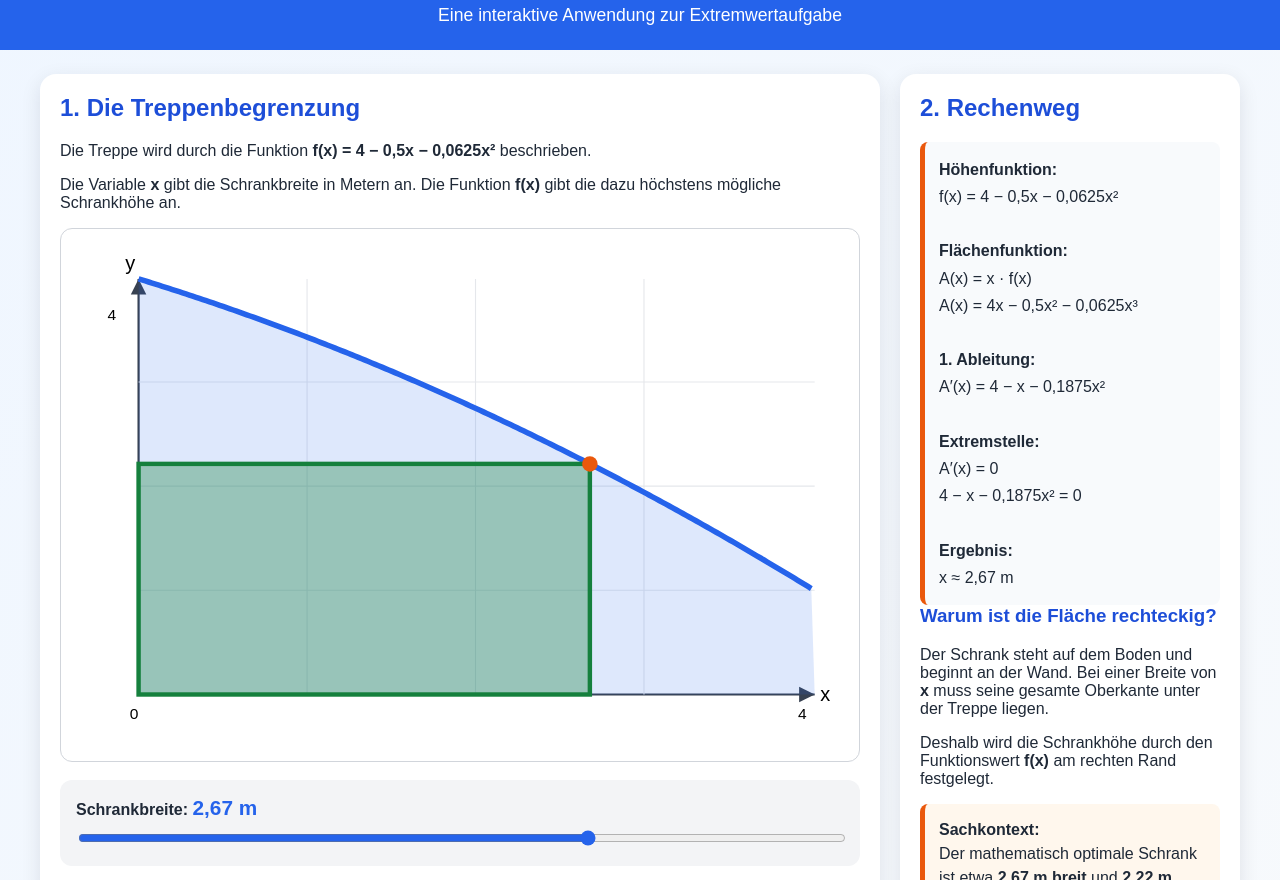
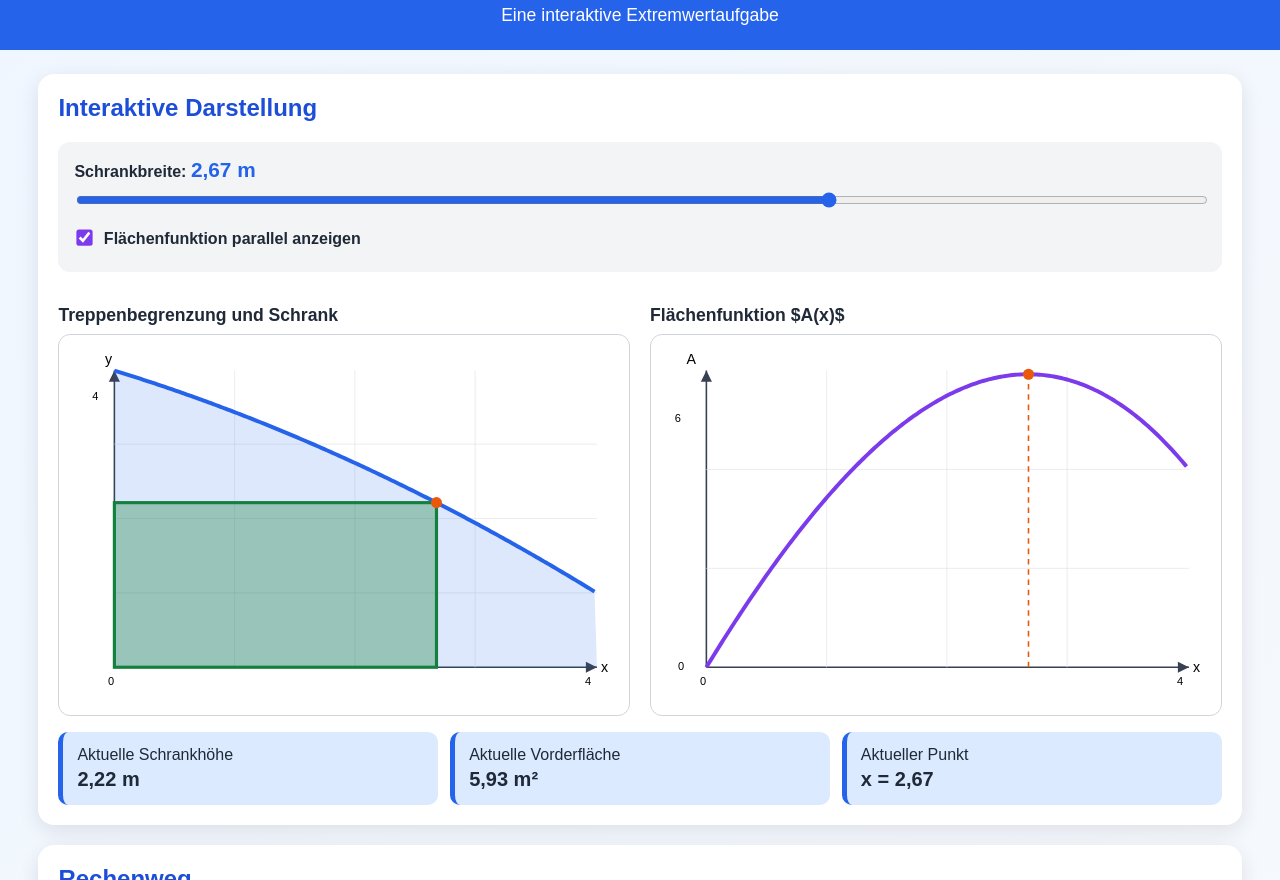
Before and after one commit to JuliaMarleenWei/Extremwertproblem-Schrank-unter-Treppe, a plain HTML site: page index.html in a window 1280 px wide. Shown: the part 72-952 px from the top of the page. Drawn offline with Linux system fonts and the light colour scheme.

Commit message:
Update index.html

```diff
--- a/index.html
+++ b/index.html
@@ -10,9 +10,10 @@
       --blau: #2563eb;
       --blau-hell: #dbeafe;
       --gruen: #15803d;
+      --orange: #ea580c;
+      --violett: #7c3aed;
       --grau: #f3f4f6;
       --dunkel: #1f2937;
-      --orange: #ea580c;
     }
 
     * {
@@ -44,21 +45,15 @@
     }
 
     main {
-      width: min(1200px, 94%);
+      width: min(1250px, 94%);
       margin: 24px auto 40px;
-    }
-
-    .grid {
-      display: grid;
-      grid-template-columns: 1fr 340px;
-      gap: 20px;
-      align-items: start;
     }
 
     .karte {
       background: white;
       border-radius: 16px;
       padding: 20px;
+      margin-bottom: 20px;
       box-shadow: 0 6px 20px rgba(15, 23, 42, 0.1);
     }
 
@@ -68,13 +63,25 @@
       color: #1d4ed8;
     }
 
-    #diagramm {
+    .diagramm {
       width: 100%;
       height: auto;
       display: block;
       background: #fff;
       border: 1px solid #d1d5db;
       border-radius: 12px;
+    }
+
+    .diagramm-titel {
+      font-weight: bold;
+      font-size: 1.1rem;
+      margin: 15px 0 8px;
+    }
+
+    .diagramm-bereich {
+      display: grid;
+      grid-template-columns: 1fr 1fr;
+      gap: 20px;
     }
 
     .steuerung {
@@ -95,6 +102,18 @@
       accent-color: var(--blau);
     }
 
+    input[type="checkbox"] {
+      transform: scale(1.25);
+      margin-right: 8px;
+      accent-color: var(--violett);
+    }
+
+    .option {
+      margin-top: 16px;
+      font-weight: bold;
+      cursor: pointer;
+    }
+
     .wert {
       color: var(--blau);
       font-size: 1.3rem;
@@ -103,7 +122,7 @@
 
     .ergebnis {
       display: grid;
-      grid-template-columns: 1fr 1fr;
+      grid-template-columns: repeat(3, 1fr);
       gap: 12px;
       margin-top: 16px;
     }
@@ -121,11 +140,6 @@
       margin-top: 4px;
     }
 
-    .maximal {
-      background: #dcfce7;
-      border-left-color: var(--gruen);
-    }
-
     .rechnung {
       background: #f8fafc;
       border-left: 5px solid var(--orange);
@@ -134,32 +148,31 @@
       line-height: 1.7;
     }
 
-    code {
-      background: #e5e7eb;
-      border-radius: 4px;
-      padding: 2px 5px;
-    }
-
     .hinweis {
       background: #fff7ed;
       border-left: 5px solid var(--orange);
       border-radius: 8px;
       padding: 14px;
       line-height: 1.5;
+      margin-top: 18px;
     }
 
     .aufgabe {
-      margin-top: 20px;
       background: white;
       border-radius: 16px;
       padding: 20px;
       box-shadow: 0 6px 20px rgba(15, 23, 42, 0.1);
     }
 
+    select,
     button {
-      border: none;
+      border: 1px solid #cbd5e1;
       border-radius: 8px;
       padding: 10px 14px;
+      font-size: 1rem;
+    }
+
+    button {
       margin-top: 8px;
       background: var(--blau);
       color: white;
@@ -190,8 +203,12 @@
       color: #991b1b;
     }
 
+    .versteckt {
+      display: none;
+    }
+
     @media (max-width: 850px) {
-      .grid {
+      .diagramm-bereich {
         grid-template-columns: 1fr;
       }
 
@@ -206,53 +223,70 @@
 
 <header>
   <h1>Der größte Schrank unter einer Treppe</h1>
-  <p>Eine interaktive Anwendung zur Extremwertaufgabe</p>
+  <p>Eine interaktive Extremwertaufgabe</p>
 </header>
 
 <main>
 
-  <section class="grid">
+  <section class="karte">
+    <h2>Interaktive Darstellung</h2>
 
-    <div class="karte">
-      <h2>1. Die Treppenbegrenzung</h2>
+    <div class="steuerung">
+      <label for="breite">
+        Schrankbreite:
+        <span id="breiteWert" class="wert">2,67 m</span>
+      </label>
 
-      <p>
-        Die Treppe wird durch die Funktion
-        <strong>f(x) = 4 − 0,5x − 0,0625x²</strong>
-        beschrieben.
-      </p>
+      <input
+        id="breite"
+        type="range"
+        min="0"
+        max="4"
+        step="0.01"
+        value="2.67"
+      >
 
-      <p>
-        Die Variable <strong>x</strong> gibt die Schrankbreite in Metern an.
-        Die Funktion <strong>f(x)</strong> gibt die dazu höchstens mögliche
-        Schrankhöhe an.
-      </p>
+      <label class="option">
+        <input id="zeigeFlaechenfunktion" type="checkbox" checked>
+        Flächenfunktion parallel anzeigen
+      </label>
+    </div>
 
-      <svg id="diagramm" viewBox="0 0 720 480" aria-label="Diagramm der Treppenfunktion">
-        <!-- Koordinatensystem -->
+    <div class="diagramm-bereich">
+
+      <!-- Diagramm der Treppenfunktion -->
+      <div>
+        <div class="diagramm-titel">
+          Treppenbegrenzung und Schrank
+        </div>
+
+        <svg
+          id="diagrammTreppe"
+          class="diagramm"
+          viewBox="0 0 720 480"
+          aria-label="Diagramm der Treppenfunktion"
+        >
           <line x1="70" y1="420" x2="680" y2="420"
                 stroke="#374151" stroke-width="2"/>
           <line x1="70" y1="420" x2="70" y2="45"
                 stroke="#374151" stroke-width="2"/>
 
-        <!-- Achsenpfeile -->
           <polygon points="680,420 666,413 666,427" fill="#374151"/>
           <polygon points="70,45 63,59 77,59" fill="#374151"/>
 
-        <!-- Beschriftungen -->
           <text x="685" y="426" font-size="18">x</text>
           <text x="58" y="37" font-size="18">y</text>
           <text x="62" y="442" font-size="14">0</text>
           <text x="665" y="442" font-size="14">4</text>
           <text x="42" y="82" font-size="14">4</text>
 
-        <!-- Gitterlinien -->
           <line x1="222" y1="420" x2="222" y2="45"
                 stroke="#e5e7eb" stroke-width="1"/>
           <line x1="374" y1="420" x2="374" y2="45"
                 stroke="#e5e7eb" stroke-width="1"/>
           <line x1="526" y1="420" x2="526" y2="45"
                 stroke="#e5e7eb" stroke-width="1"/>
+
           <line x1="70" y1="326" x2="680" y2="326"
                 stroke="#e5e7eb" stroke-width="1"/>
           <line x1="70" y1="232" x2="680" y2="232"
@@ -260,18 +294,15 @@
           <line x1="70" y1="138" x2="680" y2="138"
                 stroke="#e5e7eb" stroke-width="1"/>
 
-        <!-- Fläche unter der Funktion -->
-        <path id="flaeche"
+          <path id="flaecheUnterTreppe"
                 fill="rgba(37, 99, 235, 0.15)"
                 stroke="none"/>
 
-        <!-- Treppenfunktion -->
           <path id="funktion"
                 fill="none"
                 stroke="#2563eb"
                 stroke-width="5"/>
 
-        <!-- Schrank -->
           <rect id="schrank"
                 x="70"
                 y="420"
@@ -281,29 +312,77 @@
                 stroke="#15803d"
                 stroke-width="4"/>
 
-        <!-- Markierung des aktuellen Punktes -->
-        <circle id="punkt" cx="70" cy="420" r="7" fill="#ea580c"/>
+          <circle id="punktTreppe"
+                  cx="70"
+                  cy="420"
+                  r="7"
+                  fill="#ea580c"/>
+        </svg>
+      </div>
 
-        <!-- Markierung des Maximums -->
-        <line id="maxLinie"
-              x1="70" y1="420" x2="70" y2="420"
-              stroke="#15803d" stroke-width="2"
+      <!-- Diagramm der Flächenfunktion -->
+      <div id="flaechenDiagrammBereich">
+        <div class="diagramm-titel">
+          Flächenfunktion $A(x)$
+        </div>
+
+        <svg
+          id="diagrammFlaeche"
+          class="diagramm"
+          viewBox="0 0 720 480"
+          aria-label="Diagramm der Flächenfunktion"
+        >
+          <line x1="70" y1="420" x2="680" y2="420"
+                stroke="#374151" stroke-width="2"/>
+          <line x1="70" y1="420" x2="70" y2="45"
+                stroke="#374151" stroke-width="2"/>
+
+          <polygon points="680,420 666,413 666,427" fill="#374151"/>
+          <polygon points="70,45 63,59 77,59" fill="#374151"/>
+
+          <text x="685" y="426" font-size="18">x</text>
+          <text x="45" y="37" font-size="18">A</text>
+
+          <text x="62" y="442" font-size="14">0</text>
+          <text x="665" y="442" font-size="14">4</text>
+
+          <text x="34" y="424" font-size="14">0</text>
+          <text x="30" y="110" font-size="14">6</text>
+
+          <line x1="222" y1="420" x2="222" y2="45"
+                stroke="#e5e7eb" stroke-width="1"/>
+          <line x1="374" y1="420" x2="374" y2="45"
+                stroke="#e5e7eb" stroke-width="1"/>
+          <line x1="526" y1="420" x2="526" y2="45"
+                stroke="#e5e7eb" stroke-width="1"/>
+
+          <line x1="70" y1="295" x2="680" y2="295"
+                stroke="#e5e7eb" stroke-width="1"/>
+          <line x1="70" y1="170" x2="680" y2="170"
+                stroke="#e5e7eb" stroke-width="1"/>
+
+          <path id="flaechenfunktion"
+                fill="none"
+                stroke="#7c3aed"
+                stroke-width="5"/>
+
+          <line id="flaechenSenkrechte"
+                x1="70"
+                y1="420"
+                x2="70"
+                y2="420"
+                stroke="#ea580c"
+                stroke-width="2"
                 stroke-dasharray="7 6"/>
-        <circle id="maxPunkt" cx="70" cy="420" r="7" fill="#15803d"/>
+
+          <circle id="punktFlaeche"
+                  cx="70"
+                  cy="420"
+                  r="7"
+                  fill="#ea580c"/>
         </svg>
+      </div>
 
-      <div class="steuerung">
-        <label for="breite">
-          Schrankbreite:
-          <span id="breiteWert" class="wert">2,67 m</span>
-        </label>
-
-        <input id="breite"
-               type="range"
-               min="0"
-               max="4"
-               step="0.01"
-               value="2.67">
     </div>
 
     <div class="ergebnis">
@@ -317,20 +396,15 @@
         <strong id="flaecheAnzeige">5,93 m²</strong>
       </div>
 
-        <div class="kennzahl maximal">
-          Optimale Breite
-          <strong id="maxBreiteAnzeige">2,67 m</strong>
-        </div>
-
-        <div class="kennzahl maximal">
-          Maximale Fläche
-          <strong id="maxFlaecheAnzeige">5,93 m²</strong>
+      <div class="kennzahl">
+        Aktueller Punkt
+        <strong id="punktAnzeige">x = 2,67</strong>
       </div>
     </div>
-    </div>
+  </section>
 
-    <aside class="karte">
-      <h2>2. Rechenweg</h2>
+  <section class="karte">
+    <h2>Rechenweg</h2>
 
     <div class="rechnung">
       <strong>Höhenfunktion:</strong><br>
@@ -357,32 +431,16 @@
       x ≈ 2,67 m
     </div>
 
-      <h3>Warum ist die Fläche rechteckig?</h3>
-
-      <p>
-        Der Schrank steht auf dem Boden und beginnt an der Wand.
-        Bei einer Breite von <strong>x</strong> muss seine gesamte Oberkante
-        unter der Treppe liegen.
-      </p>
-
-      <p>
-        Deshalb wird die Schrankhöhe durch den Funktionswert
-        <strong>f(x)</strong> am rechten Rand festgelegt.
-      </p>
-
     <div class="hinweis">
       <strong>Sachkontext:</strong><br>
-        Der mathematisch optimale Schrank ist etwa
-        <strong>2,67 m breit</strong> und <strong>2,22 m hoch</strong>.
-        In der Praxis sollte ein Sicherheitsabstand zur Treppe eingeplant
-        werden.
+      Wird der Schrank breiter, nimmt die mögliche Höhe unter der Treppe ab.
+      Die Flächenfunktion zeigt, bei welcher Breite die Vorderfläche des
+      Schranks am größten ist.
     </div>
-    </aside>
-
   </section>
 
   <section class="aufgabe">
-    <h2>3. Kurze Lernkontrolle</h2>
+    <h2>Kurze Lernkontrolle</h2>
 
     <p>
       Warum kann ein besonders breiter Schrank nicht automatisch die größte
@@ -412,45 +470,51 @@
 </main>
 
 <script>
-  /*
-    Mathematisches Modell:
-    f(x) = 4 - 0.5x - 0.0625x²
-    A(x) = x · f(x)
-  */
-
   const breiteSlider = document.getElementById("breite");
   const breiteWert = document.getElementById("breiteWert");
   const hoeheAnzeige = document.getElementById("hoeheAnzeige");
   const flaecheAnzeige = document.getElementById("flaecheAnzeige");
-  const maxBreiteAnzeige = document.getElementById("maxBreiteAnzeige");
-  const maxFlaecheAnzeige = document.getElementById("maxFlaecheAnzeige");
+  const punktAnzeige = document.getElementById("punktAnzeige");
 
   const funktion = document.getElementById("funktion");
-  const flaeche = document.getElementById("flaeche");
+  const flaecheUnterTreppe =
+    document.getElementById("flaecheUnterTreppe");
+
   const schrank = document.getElementById("schrank");
-  const punkt = document.getElementById("punkt");
-  const maxLinie = document.getElementById("maxLinie");
-  const maxPunkt = document.getElementById("maxPunkt");
+  const punktTreppe = document.getElementById("punktTreppe");
+
+  const flaechenfunktion =
+    document.getElementById("flaechenfunktion");
+
+  const punktFlaeche =
+    document.getElementById("punktFlaeche");
+
+  const flaechenSenkrechte =
+    document.getElementById("flaechenSenkrechte");
+
+  const zeigeFlaechenfunktion =
+    document.getElementById("zeigeFlaechenfunktion");
+
+  const flaechenDiagrammBereich =
+    document.getElementById("flaechenDiagrammBereich");
 
   const xStart = 70;
   const xEnd = 680;
   const yStart = 420;
   const yEnd = 45;
+
   const diagrammBreite = xEnd - xStart;
   const diagrammHoehe = yStart - yEnd;
 
+  // Treppenfunktion
   function f(x) {
     return 4 - 0.5 * x - 0.0625 * x * x;
   }
 
+  // Flächenfunktion
   function A(x) {
     return x * f(x);
   }
-
-  // Exakte positive Lösung von A'(x) = 0
-  const optimaleBreite = (-1 + Math.sqrt(13)) / 0.375;
-  const optimaleHoehe = f(optimaleBreite);
-  const maximaleFlaeche = A(optimaleBreite);
 
   function formatZahl(zahl, stellen = 2) {
     return zahl.toFixed(stellen).replace(".", ",");
@@ -460,19 +524,27 @@
     return xStart + (x / 4) * diagrammBreite;
   }
 
-  function yPixel(y) {
+  function yPixelHoehe(y) {
     return yStart - (y / 4) * diagrammHoehe;
   }
 
-  function zeichneFunktion() {
+  function yPixelFlaeche(y) {
+    // Die Flächenfunktion wird bis 6 m² dargestellt.
+    return yStart - (y / 6) * diagrammHoehe;
+  }
+
+  function zeichneTreppenfunktion() {
     let funktionsPunkte = [];
     let flaechenPunkte = [`M ${xPixel(0)} ${yStart}`];
 
     for (let x = 0; x <= 4; x += 0.02) {
       const px = xPixel(x);
-      const py = yPixel(f(x));
+      const py = yPixelHoehe(f(x));
 
-      funktionsPunkte.push(`${x === 0 ? "M" : "L"} ${px} ${py}`);
+      funktionsPunkte.push(
+        `${x === 0 ? "M" : "L"} ${px} ${py}`
+      );
+
       flaechenPunkte.push(`L ${px} ${py}`);
     }
 
@@ -480,7 +552,22 @@
     flaechenPunkte.push("Z");
 
     funktion.setAttribute("d", funktionsPunkte.join(" "));
-    flaeche.setAttribute("d", flaechenPunkte.join(" "));
+    flaecheUnterTreppe.setAttribute("d", flaechenPunkte.join(" "));
+  }
+
+  function zeichneFlaechenfunktion() {
+    let punkte = [];
+
+    for (let x = 0; x <= 4; x += 0.02) {
+      const px = xPixel(x);
+      const py = yPixelFlaeche(A(x));
+
+      punkte.push(
+        `${x === 0 ? "M" : "L"} ${px} ${py}`
+      );
+    }
+
+    flaechenfunktion.setAttribute("d", punkte.join(" "));
   }
 
   function aktualisiere() {
@@ -491,40 +578,47 @@
     breiteWert.textContent = `${formatZahl(x)} m`;
     hoeheAnzeige.textContent = `${formatZahl(hoehe)} m`;
     flaecheAnzeige.textContent = `${formatZahl(flaecheninhalt)} m²`;
+    punktAnzeige.textContent = `x = ${formatZahl(x)}`;
 
-    maxBreiteAnzeige.textContent =
-      `${formatZahl(optimaleBreite)} m`;
+    // Punkt im Treppendiagramm
+    const treppenX = xPixel(x);
+    const treppenY = yPixelHoehe(hoehe);
 
-    maxFlaecheAnzeige.textContent =
-      `${formatZahl(maximaleFlaeche)} m²`;
+    punktTreppe.setAttribute("cx", treppenX);
+    punktTreppe.setAttribute("cy", treppenY);
 
-    // Aktuellen Punkt auf der Funktionskurve setzen
-    punkt.setAttribute("cx", xPixel(x));
-    punkt.setAttribute("cy", yPixel(hoehe));
+    // Schrankrechteck
+    schrank.setAttribute("x", xPixel(0));
+    schrank.setAttribute("y", treppenY);
+    schrank.setAttribute(
+      "width",
+      Math.max(0, xPixel(x) - xPixel(0))
+    );
+    schrank.setAttribute(
+      "height",
+      Math.max(0, yStart - treppenY)
+    );
 
-    // Rechteck des Schranks darstellen
-    const schrankX = xPixel(0);
-    const schrankY = yPixel(hoehe);
-    const schrankBreite = xPixel(x) - xPixel(0);
-    const schrankHoehe = yStart - schrankY;
+    // Punkt in der Flächenfunktion
+    const flaechenX = xPixel(x);
+    const flaechenY = yPixelFlaeche(flaecheninhalt);
 
-    schrank.setAttribute("x", schrankX);
-    schrank.setAttribute("y", schrankY);
-    schrank.setAttribute("width", Math.max(0, schrankBreite));
-    schrank.setAttribute("height", Math.max(0, schrankHoehe));
+    punktFlaeche.setAttribute("cx", flaechenX);
+    punktFlaeche.setAttribute("cy", flaechenY);
 
-    // Optimale Stelle im Diagramm markieren
-    const maxX = xPixel(optimaleBreite);
-    const maxY = yPixel(optimaleHoehe);
+    flaechenSenkrechte.setAttribute("x1", flaechenX);
+    flaechenSenkrechte.setAttribute("x2", flaechenX);
+    flaechenSenkrechte.setAttribute("y1", yStart);
+    flaechenSenkrechte.setAttribute("y2", flaechenY);
+  }
 
-    maxLinie.setAttribute("x1", maxX);
-    maxLinie.setAttribute("x2", maxX);
-    maxLinie.setAttribute("y1", yStart);
-    maxLinie.setAttribute("y2", maxY);
-
-    maxPunkt.setAttribute("cx", maxX);
-    maxPunkt.setAttribute("cy", maxY);
+  zeigeFlaechenfunktion.addEventListener("change", function() {
+    if (this.checked) {
+      flaechenDiagrammBereich.classList.remove("versteckt");
+    } else {
+      flaechenDiagrammBereich.classList.add("versteckt");
     }
+  });
 
   function pruefeAntwort() {
     const auswahl = document.getElementById("antwort").value;
@@ -534,19 +628,21 @@
 
     if (auswahl === "richtig") {
       feedback.textContent =
-        "Richtig! Je größer die Breite wird, desto kleiner wird die mögliche Höhe unter der Treppe.";
+        "Richtig! Je größer die Breite wird, desto kleiner wird die mögliche Höhe.";
       feedback.classList.add("richtig");
     } else if (auswahl === "falsch") {
       feedback.textContent =
-        "Noch nicht richtig. Entscheidend ist, dass die Schrankhöhe unter der Treppe abnimmt.";
+        "Noch nicht richtig. Entscheidend ist die abnehmende Schrankhöhe unter der Treppe.";
       feedback.classList.add("falsch");
     } else {
-      feedback.textContent = "Bitte wähle zuerst eine Antwort aus.";
+      feedback.textContent =
+        "Bitte wähle zuerst eine Antwort aus.";
       feedback.classList.add("falsch");
     }
   }
 
-  zeichneFunktion();
+  zeichneTreppenfunktion();
+  zeichneFlaechenfunktion();
   aktualisiere();
 
   breiteSlider.addEventListener("input", aktualisiere);
```
Lines whose indentation alone changed are shown as unchanged.
